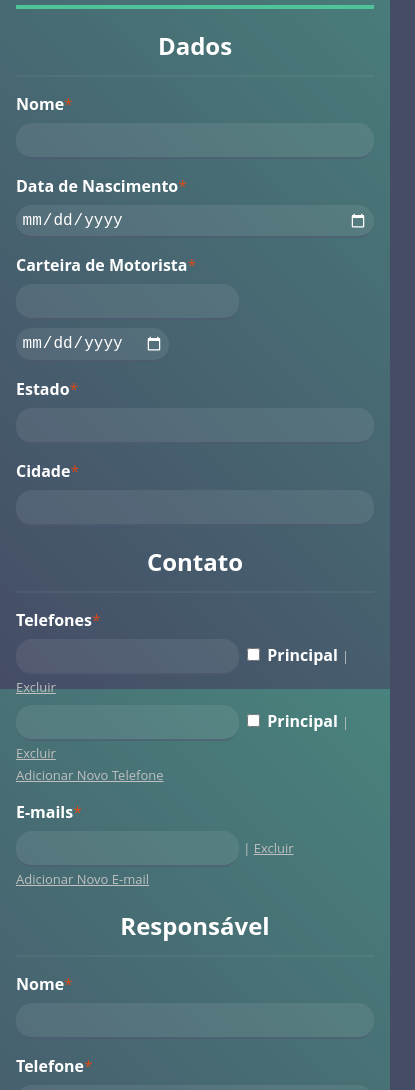
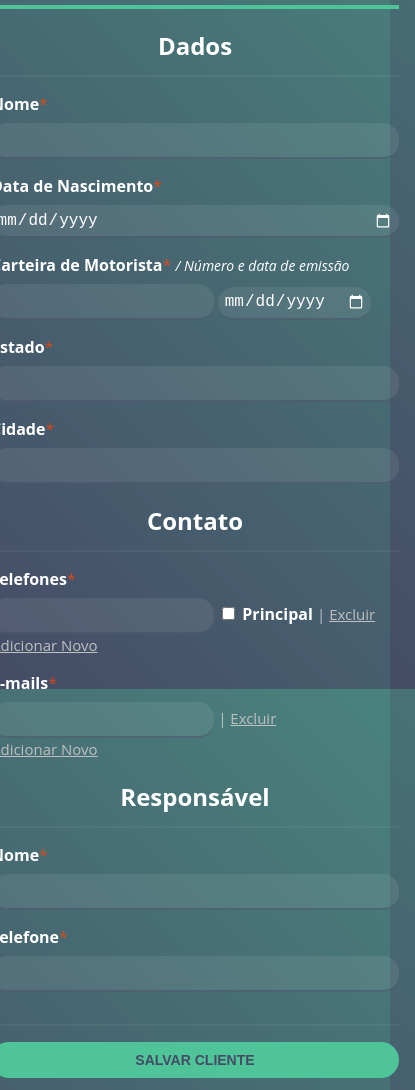
Before and after one commit to wilsondefreitas-dev/credere-teste, a plain HTML site: page index.html in a window 390 px wide. Shown: the part 155-1245 px from the top of the page, 415 px wide, since content can reach past the window. Drawn offline with Linux system fonts and the light colour scheme.

Commit message:
dynamic html write done

```diff
--- a/index.html
+++ b/index.html
@@ -6,239 +6,9 @@
     <meta name="viewport" content="width=device-width, initial-scale=1.0">
     <link rel="stylesheet" href="./style/style.css">
     <script src="./script/lib/Inputmask-5.x/dist/inputmask.js"></script>
-    <title>Document</title>
+    <link rel="icon" type="image/x-icon" href="./style/img/favicon.ico">
+    <title>Credere - Formulário</title>
 </head>
-
-<style>
-
-    *{
-
-        box-sizing: border-box;
-
-    }
-
-    body{
-
-        margin: 0;
-
-        background-color: #454c66;
-        background-image: linear-gradient(45deg,#454c66,#49837d);
-        background-attachment: fixed;
-
-        font-family: 'Open Sans', sans-serif;
-        color: white;
-
-    }
-
-    #root_container{
-
-        display: flex;
-        flex-direction: column;
-        align-items: center;
-
-        width: 100%;
-
-    }
-
-    #header{
-
-        width: 100%;
-        height: 80px;
-        padding: 1rem;
-
-        background-color: rgba(255, 255, 255, 0.05);
-
-    }
-
-    #footer{
-
-        display:flex;
-        justify-content: center;
-        align-items: center;
-
-        width: 100%;
-        height: 60px;
-        padding: 1rem;
-
-        background-color: #373737;
-
-    }
-
-    #footer a{
-
-        color: #4ec498;
-        text-decoration: none;
-        font-weight: bold;
-
-    }
-
-    #header img{
-
-        height: 100%;
-
-    }
-
-    #main_column{
-
-        position: relative;
-
-        width: 800px;
-        padding: 1rem 1rem 2rem 1rem;
-
-
-        /* background-color: rgba(255, 255, 255, 0.05); */
-
-    }
-
-    @media screen and (max-width: 800px){
-
-        #main_column{
-
-            width: 100%;
-
-        }
-
-    }
-
-    .main_divider{
-
-        width: 100%;
-        height: 4px;
-        background-color: #4ec498;
-
-    }
-
-    #main_title{
-
-        margin-top: 0;
-
-    }
-
-
-
-
-
-
-
-
-
-    /* FORM */
-
-    .sub_title{
-
-        margin-bottom: 0;
-        border-bottom: solid 2px rgba(255, 255, 255, 0.05);
-        text-align: center;
-        padding-bottom: 0.8rem;
-
-    }
-
-    .input_container{
-
-        display: flex;
-        flex-direction: column;
-        padding-top: 1rem;
-        font-size: 16px;
-
-    }
-
-    .input_container input{
-
-        margin-top: 0.5rem;
-        font-size: 16px;
-        background-color: rgba(255, 255, 255, 0.08);
-        border: none;
-        border-bottom: 2px solid rgba(69, 76, 102, 0.5);
-        padding: 0.5rem;
-        color: white;
-        border-radius: 1rem;
-
-    }
-
-    .input_container input:hover{
-
-        background-color: rgba(255, 255, 255, 0.1);
-
-    }
-
-    .input_container input:focus{
-        outline: none;
-        color: rgb(192, 192, 192);
-        border-bottom-color: white;
-    }
-
-    ::-webkit-calendar-picker-indicator {
-        filter: invert(1);
-        cursor: pointer;
-    }
-
-    .input_container label{
-
-        font-weight: bold;
-
-    }
-
-    .input_container label span{
-
-        color: orangered;
-        font-weight: 100;
-
-    }
-
-    .input_container .extra_button{
-
-        display: inline;
-        color: rgb(192, 192, 192);
-        cursor: pointer;
-        font-size: 13px
-
-    }
-
-    button[type="submit"]{
-
-        border-radius: 21px;
-        line-height: 42px;
-        padding: 0.25rem;
-        appearance: none;
-        border: none;
-        color: #454c66;
-        background-color: #4ec498;
-        cursor: pointer;
-        font: 700 14px/28px Montserrat,Arial,"Helvetica Neue",Helvetica,sans-serif;
-        vertical-align: middle;
-        text-transform: uppercase;
-    }
-
-    input[type="date"]{
-        padding: 0.35rem;
-    }
-
-    input[type="checkbox"]{
-        cursor: pointer;
-    }
-
-    ::placeholder {
-        color: rgb(192, 192, 192);
-    }
-
-    .chk input {
-    display: none;
-}
-
-.chk span {
-    width: 12px;
-    height: 12px;
-    display: block;
-    background-color: #fff;
-    border: 1px solid #DDD;
-}
-
-.chk input:checked + span {
-    background-color: #c03;
-}
-
-
-</style>
 
 <body>
 
@@ -252,128 +22,136 @@
 
         <div id="main_column">
 
-            <h1 id="main_title">Registro de Cliente</h1>
+            <h1 id="main_title">
+                Registro de Cliente
+            </h1>
 
             <div class="main_divider"></div>
 
-            <form>
+            <form id="form">
 
-                <h2 class="sub_title">Dados</h2>
+                <h2 class="sub_title">
+                    Dados
+                </h2>
                 <div class="sub_divider"></div>
 
-                <div class="input_container">
 
-                    <label for="name" title="Inserir nome completo do cliente">Nome<span>*</span></label>
-                    <input type="text" name="name" id="name" required>
+                <div
+                    class="custon_input"
+                    label="Nome<span>*</span>"
 
-                </div>
+                    id="name"
+                    type="text"
+                    required="true"
+                ></div>
 
-                <div class="input_container">
+                <div
+                    class="custon_input"
+                    label="Data de Nascimento<span>*</span>"
 
-                    <label for="birthday" title="Inserir a data de nascimento do cliente">Data de Nascimento<span>*</span></label>
-                    <input type="date" name="birthday" id="birthday" required>
+                    id="birthday"
+                    type="date"
+                    required="true"
+                ></div>
 
-                </div>
+                <div
+                    class="custon_input"
+                    label="Carteira de Motorista<span>*</span> <i>/ Número e data de emissão</i>"
 
-                <div class="input_container">
+                    id="driver_license"
+                    type="text"
+                    required="true"
+                    data-inputmask="'mask': '999999999'"
 
-                    <label for="driver_license" title="Inserir número e data de vencimento da carteira de motorista do cliente">Carteira de Motorista<span>*</span></label>
-                    <div class="input_group">
-                        <input type="text" name="driver_license" id="driver_license" data-inputmask="'mask': '999999999'" required>
-                        <input type="date" name="issued_at" id="issued_at" required>
-                    </div>
+                    id2="issued_at"
+                    type2="date"
+                    required2="true"
+                ></div>
 
-                </div>
+                <div
+                    class="custon_input"
+                    label="Estado<span>*</span>"
 
-                <div class="input_container">
+                    id="state"
+                    type="text"
+                    required="true"
+                ></div>
 
-                    <label for="state" title="Inserir estado qual o cliente reside">Estado<span>*</span></label>
-                    <input type="text" name="state" id="state" required>
+                <div
+                    class="custon_input"
+                    label="Cidade<span>*</span>"
 
-                </div>
-
-                <div class="input_container">
-
-                    <label for="city" title="Inserir cidade qual o cliente reside">Cidade<span>*</span></label>
-                    <input type="text" name="city" id="city" required>
-
-                </div>
-
-
-
-
+                    id="city"
+                    type="text"
+                    required="true"
+                ></div>
 
                 <h2 class="sub_title">Contato</h2>
 
-                <div class="input_container">
+                <div
+                    class="custon_input"
+                    label="Telefones<span>*</span>"
 
-                    <label for="phone" title="Inserir cidade qual o cliente reside">Telefones<span>*</span></label>
+                    id="phone1"
+                    type="text"
+                    required="true"
+                    data-inputmask="'mask': '(99) 99999-9999'"
 
-                    <div class="input_group">
-                        <input type="text" name="phone" id="phone" data-inputmask="'mask': '(99) 99999-9999'" required>
-                        <input type="checkbox" name="main1" id="main1">
-                        <label for="main1" title="Marcar como o telefone princípal do cliente">Principal</label>
-                        <div class="extra_button">| <u>Excluir</u></div>
-                    </div>
+                    id2="main1"
+                    type2="checkbox"
+                    title2="Principal"
 
-                    <div class="input_group">
-                        <input type="text" name="phone" id="phone" data-inputmask="'mask': '(99) 99999-9999'" required>
-                        <input type="checkbox" name="main1" id="main1">
-                        <label for="main1" title="Marcar como o telefone princípal do cliente">Principal</label>
-                        <div class="extra_button">| <u>Excluir</u></div>
-                    </div>
+                    deleteButtton="true"
+                    addNew="true"
 
-                    <div class="input_group">
-                        <u class="extra_button" type="button" name="add" id="add">Adicionar Novo Telefone</u>
-                    </div>
-
-                </div>
-
-                <div class="input_container">
-
-                    <label for="email" title="Inserir e-mail do cliente">E-mails<span>*</span></label>
-
-                    <div class="input_group">
-
-                        <input type="email" name="email" id="email" required>
-                        <div class="extra_button">| <u>Excluir</u></div>
-
-                    </div>
+                    multiply="4"
+                ></div>
 
 
-                    <div class="input_group">
-                        <u class="extra_button" type="button" name="add" id="add">Adicionar Novo E-mail</u>
-                    </div>
+                <div
+                    class="custon_input"
+                    label="E-mails<span>*</span>"
 
-                </div>
+                    id="email"
+                    type="text"
+                    required="true"
 
+                    deleteButtton="true"
+                    addNew="true"
 
+                    multiply="4"
+                ></div>
 
+                <h2 class="sub_title">
+                    Responsável
+                </h2>
 
+                <div
+                    class="custon_input"
+                    label="Nome<span>*</span>"
 
+                    id="responsible_name"
+                    type="text"
+                    required="true"
+                ></div>
 
-                <h2 class="sub_title">Responsável</h2>
+                <div
+                    class="custon_input"
+                    label="Telefone<span>*</span>"
 
-
-                <div class="input_container">
-
-                    <label for="name" title="Inserir nome do responsável do cliente">Nome<span>*</span></label>
-                    <input type="text" name="name" id="name" required>
-
-                </div>
-
-                <div class="input_container">
-
-                    <label for="phone" title="Inserir cidade qual o cliente reside">Telefone<span>*</span></label>
-                    <input type="text" name="phone" id="phone" data-inputmask="'mask': '(99) 99999-9999'" required>
-
-                </div>
+                    id="responsible_phone"
+                    type="text"
+                    required="true"
+                    data-inputmask="'mask': '(99) 99999-9999'"
+                ></div>
 
                 <h2 class="sub_title"></h2>
 
                 <div class="input_container">
 
-                    <button type="submit">Salvar Cliente</button>
+                    <button type="submit">
+                        Salvar Cliente
+                    </button>
 
                 </div>
 
@@ -383,24 +161,16 @@
 
         <div id="footer">
 
-            <span>/by.<a href="https://github.com/wilsondefreitas-dev" target="_blank">wilsondef</b></a></span>
+            <span>
+                /by.<a href="https://github.com/wilsondefreitas-dev" target="_blank">wilsondef</a>
+            </span>
 
         </div>
 
     </div>
 
 
-    <script src="index.js"></script>
-
-    <script>
-
-        window.onload = () => {
-
-            Inputmask().mask(document.querySelectorAll("input"));
-
-        };
-
-    </script>
+    <script src="./script/index.js"></script>
 
 </body>
 </html>
--- a/script/index.js
+++ b/script/index.js
@@ -0,0 +1,113 @@
+window.onload = () => {
+
+    writeForm();
+
+    setTimeout(() => Inputmask().mask(document.querySelectorAll("input")), 3000);
+
+
+};
+
+const writeForm = () => {
+
+    document.querySelectorAll(".custon_input").forEach(element => {
+
+        const label = element.getAttribute("label");
+
+        const id = element.getAttribute("id");
+        const type = element.getAttribute("type");
+        const required = (element.getAttribute("required") === "true") || false;
+        const dataInputmask = element.getAttribute("data-inputmask") || "";
+
+        const id2 = element.getAttribute("id2");
+        const type2 = element.getAttribute("type2");
+        const title2 = element.getAttribute("title2");
+        const required2 = (element.getAttribute("required2") === "true") || false;
+        const dataInputmask2 = element.getAttribute("data-inputmask") || "";
+
+        const addNew = (element.getAttribute("addNew") === "true") || false;
+        const deleteButton = (element.getAttribute("deleteButtton") === "true") || false;
+
+        const multiply = parseInt(element.getAttribute("multiply")) || 1;
+
+        element.classList.add = "input_container";
+        element.onkeypress = (event) => onChangeHandle(event);
+
+        let inputs_str = '';
+
+        for (let i = 0; i < multiply; i++) {
+
+            inputs_str += `<div class="input_group" style="display: ${i > 0 ? 'none' : 'block'}">
+
+                    <input
+                        id="${id}"
+                        type="${type}"
+                        ${required && 'required'}
+                        data-inputmask="${dataInputmask}"
+                        style="width:${(!id2 && !addNew) ? '100%' : 'auto'}"
+                    />
+
+                    ${id2 ? `
+
+                        <input
+                            id="${id2}"
+                            type="${type2}"
+                            ${required2 && 'required'}
+                            data-inputmask="${dataInputmask2}"
+                            style="width:${(!id2 && !addNew) ? '100%' : 'auto'}"
+                        />
+
+                        ${title2 ? `
+
+                            <label for="${id2}">
+                                ${title2}
+                            </label>
+
+                        `: ''}
+
+                    ` : ''}
+
+                    ${deleteButton ? `
+
+                        <div class="extra_button">
+                            | <u>Excluir</u>
+                        </div>
+
+                    ` : ''}
+
+                </div>`;
+
+        }
+
+        element.innerHTML = `
+            <div class="input_container">
+
+                <label for="${id}">
+                    ${label}
+                </label>
+
+                    ${inputs_str}
+
+                    ${addNew ? `
+                            <div class="input_group">
+                                <u class="extra_button" type="button" name="add" id="add">
+                                    Adicionar Novo
+                                </u>
+                            </div>
+                        ` : ''}
+
+                </div>
+
+            </div>`;
+
+    });
+
+
+}
+
+
+onChangeHandle = function (event) {
+
+    console.log(event);
+
+
+}
--- a/style/style.css
+++ b/style/style.css
@@ -0,0 +1,171 @@
+* {
+  box-sizing: border-box;
+}
+
+body {
+  margin: 0;
+
+  background-color: #454c66;
+  background-image: linear-gradient(45deg, #454c66, #49837d);
+  background-attachment: fixed;
+
+  font-family: "Open Sans", sans-serif;
+  color: white;
+}
+
+#root_container {
+  display: flex;
+  flex-direction: column;
+  align-items: center;
+
+  width: 100%;
+}
+
+#header {
+  width: 100%;
+  height: 80px;
+  padding: 1rem;
+
+  background-color: rgba(255, 255, 255, 0.05);
+}
+
+#footer {
+  display: flex;
+  justify-content: center;
+  align-items: center;
+
+  width: 100%;
+  height: 60px;
+  padding: 1rem;
+
+  background-color: #373737;
+}
+
+#footer a {
+  color: #4ec498;
+  text-decoration: none;
+  font-weight: bold;
+}
+
+#header img {
+  height: 100%;
+}
+
+#main_column {
+  position: relative;
+
+  width: 800px;
+  padding: 1rem 1rem 2rem 1rem;
+
+  min-width: 440px;
+}
+
+@media screen and (max-width: 800px) {
+  #main_column {
+    width: 100%;
+  }
+}
+
+.main_divider {
+  width: 100%;
+  height: 4px;
+  background-color: #4ec498;
+}
+
+#main_title {
+  margin-top: 0;
+}
+
+/* FORM */
+
+.sub_title {
+  margin-bottom: 0;
+  border-bottom: solid 2px rgba(255, 255, 255, 0.05);
+  text-align: center;
+  padding-bottom: 0.8rem;
+}
+
+.input_container {
+  display: flex;
+  flex-direction: column;
+  padding-top: 1rem;
+  font-size: 16px;
+}
+
+.input_container input {
+  margin-top: 0.5rem;
+  font-size: 16px;
+  background-color: rgba(255, 255, 255, 0.08);
+  border: none;
+  border-bottom: 2px solid rgba(69, 76, 102, 0.5);
+  padding: 0.5rem;
+  color: white;
+  border-radius: 1rem;
+  flex: auto;
+}
+
+.input_container input[type="checkbox"] {
+  width: auto !important;
+}
+
+.input_container input:hover {
+  background-color: rgba(255, 255, 255, 0.1);
+}
+
+.input_container input:focus {
+  outline: none;
+  color: rgb(192, 192, 192);
+  border-bottom-color: white;
+}
+
+::-webkit-calendar-picker-indicator {
+  filter: invert(1);
+  cursor: pointer;
+}
+
+.input_container label {
+  font-weight: bold;
+}
+
+.input_container i {
+  font-weight: lighter;
+  font-size: 14px;
+}
+
+.input_container label span {
+  color: orangered;
+  font-weight: 100;
+}
+
+.input_container .extra_button {
+  display: inline;
+  color: rgb(192, 192, 192);
+  cursor: pointer;
+  font-size: 15px;
+}
+
+button[type="submit"] {
+  border-radius: 21px;
+  line-height: 42px;
+  padding: 0.25rem;
+  appearance: none;
+  border: none;
+  color: #454c66;
+  background-color: #4ec498;
+  cursor: pointer;
+  font: 700 14px/28px Montserrat, Arial, "Helvetica Neue", Helvetica, sans-serif;
+  vertical-align: middle;
+  text-transform: uppercase;
+}
+
+input[type="date"] {
+  padding: 0.35rem;
+}
+
+input[type="checkbox"] {
+  cursor: pointer;
+}
+
+::placeholder {
+  color: rgb(192, 192, 192);
+}
```
Also changed, not shown: style/img/Document_files/logo.png (deleted), style/img/Document_files/style.css (deleted), style/img/favicon.ico (added), 1 other file.
